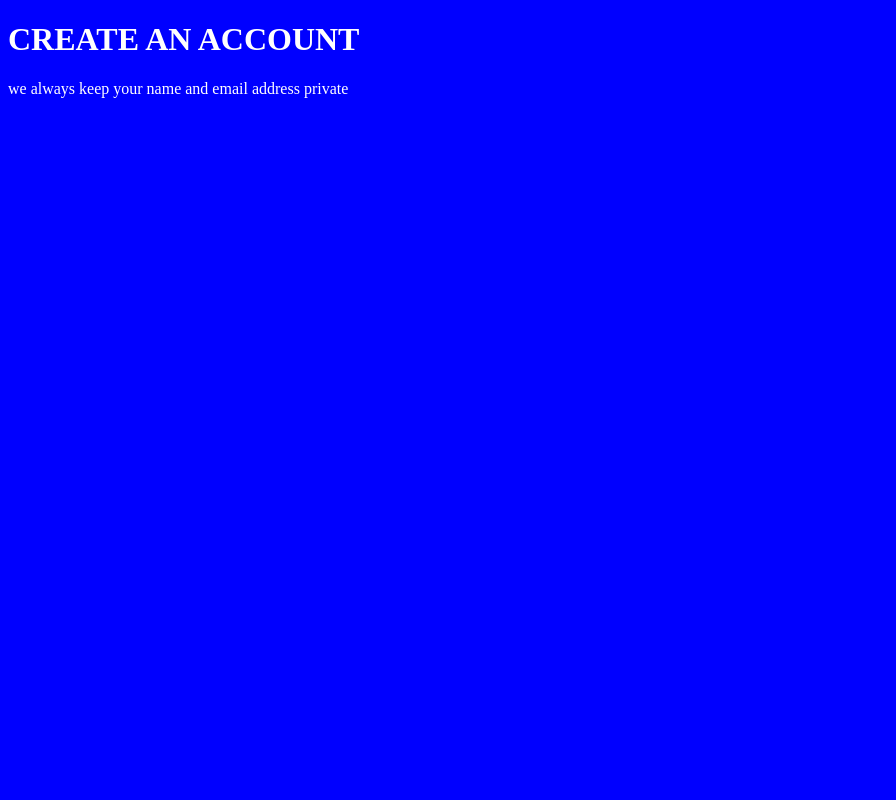
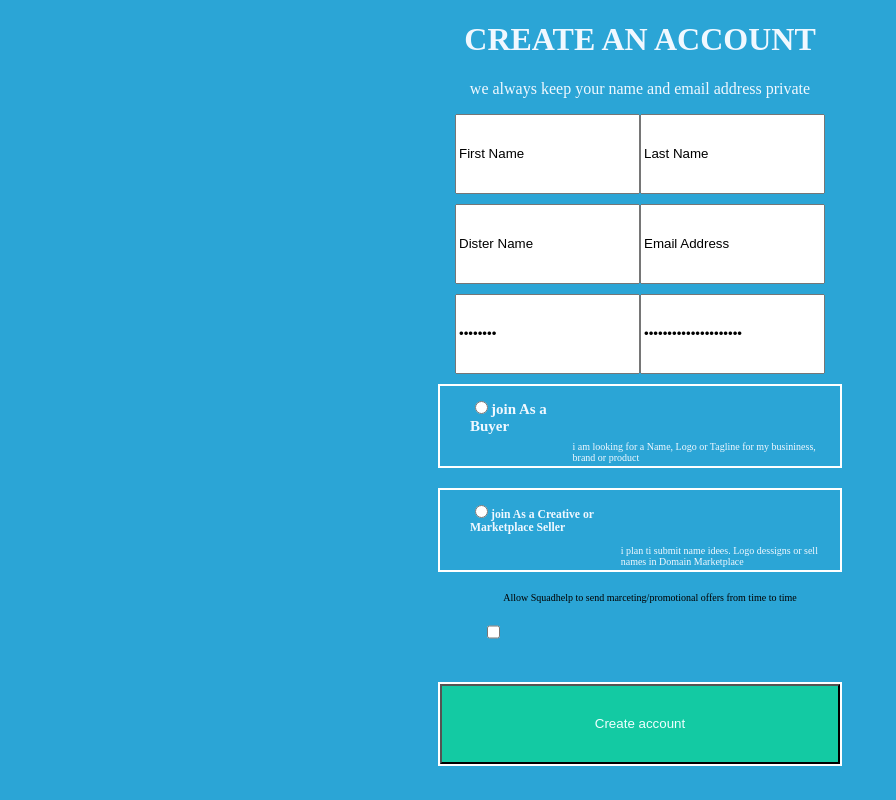
Before and after one commit to nurbol996/Create-form-by-JS, a plain HTML site: page index.html in a window 1280 px wide. Shown: the whole page, without its empty margins (0-896 px from the left). Drawn offline with Linux system fonts and the light colour scheme.

Commit message:
1 version

```diff
--- a/css/style.css
+++ b/css/style.css
@@ -0,0 +1,42 @@
+
+h1, p, .button
+{
+    display: flex;
+    color:aliceblue;
+    justify-content: center;
+}
+.button, .input-container, #checkbox
+{
+    display: flex;
+    justify-content: center;
+    width: 400px;
+    height: 80px;
+    margin: auto;
+    font-size: 10px;
+    overflow: auto;
+}
+button{
+    color: azure;
+    background-color: rgb(19, 202, 163);
+    height: 80px;
+width: 400px;
+margin: auto;
+}
+.button{
+    border: 2px solid white;
+    margin-bottom: 20px;
+    margin-top: 10px;
+}
+.input-container{
+  display: flex;
+    margin-top: 10px;
+}
+.par{
+    margin-top: 55px;
+}
+h2,h3{
+    margin-left: 30px;
+}
+/* #allowsqu{
+    margin-top: px;
+} */
--- a/index.html
+++ b/index.html
@@ -5,6 +5,7 @@
     <meta http-equiv="X-UA-Compatible" content="IE=edge">
     <meta name="viewport" content="width=device-width, initial-scale=1.0">
     <script defer src="src/create-from-by.js"></script>
+    <link rel="stylesheet" href="css/style.css">
     <title>From</title>
 </head>
 <body>
--- a/src/create-from-by.js
+++ b/src/create-from-by.js
@@ -1,7 +1,7 @@
 'use strict';
 const body = document.body;
-document.body.style.background = 'blue';
-// const header = document.createElement('header');
+document.body.style.background = 'rgba(25, 158, 211, 0.918)';
+const header = document.createElement('header');
 let divContainer= document.createElement('div');
 const heading = document.createElement('h1');
 divContainer.appendChild(heading);
@@ -11,10 +11,118 @@ heading.textContent = 'CREATE AN ACCOUNT';
 divContainer.style.color = 'white'
 par1.innerHTML = 'we always keep your name and email address private';
 divContainer.className = 'zogolovok-container';
-body.append(divContainer);
-//header.appendChild (header);
+header.append(divContainer);
+body.appendChild (header);
 
 
+
+const formContainer = document.createElement('form');
 let divContainer2 = document.createElement('div');
 divContainer2.className = 'conteit-container';
-body.append (divContainer2);
+
+let div1 = document.createElement('div');
+div1.className = 'input-container';
+let inputTypeText1 = document.createElement('input');
+inputTypeText1.setAttribute('type', 'text');
+inputTypeText1.value = 'First Name';
+div1.appendChild(inputTypeText1);
+
+let inputTypeText2 = document.createElement('input');
+inputTypeText2.setAttribute('type', 'text');
+inputTypeText2.value = 'Last Name';
+div1.appendChild(inputTypeText2);
+
+document.body.appendChild(formContainer);
+formContainer.appendChild(divContainer2);
+divContainer2.appendChild(div1);
+
+let div2 = document.createElement('div');
+div2.className = 'input-container';
+
+let inputTypeText3 = document.createElement('input');
+inputTypeText3.setAttribute('type', 'text');
+inputTypeText3.value = 'Dister Name';
+div2.appendChild(inputTypeText3);
+
+let inputTypeText4 = document.createElement('input');
+inputTypeText4.setAttribute('type', 'email');
+inputTypeText4.value = 'Email Address';
+div2.appendChild(inputTypeText4);
+
+document.body.appendChild(formContainer);
+formContainer.appendChild(divContainer2);
+divContainer2.appendChild(div2);
+ // пароли
+ let div3 = document.createElement('div');
+ div3.className = 'input-container';
+let inputTypeText5 = document.createElement('input');
+inputTypeText5.setAttribute('type', 'password');
+inputTypeText5.value = 'password';
+div3.appendChild(inputTypeText5);
+
+let inputTypeText6 = document.createElement('input');
+inputTypeText6.setAttribute('type', 'password');
+inputTypeText6.value = 'password confirmation';
+div3.appendChild(inputTypeText6);
+document.body.appendChild(formContainer);
+formContainer.appendChild(divContainer2);
+divContainer2.appendChild(div3);
+//// кнопки
+let div4 = document.createElement('div');
+div4.className = 'button';
+body.appendChild(div4);
+let inputTypeText7= document.createElement('input');
+let h2 = document.createElement('h2');
+div4.appendChild(h2);
+inputTypeText7 = document.createElement('input');
+inputTypeText7.setAttribute('type', 'radio');
+inputTypeText7.className = 'input';
+h2.appendChild(inputTypeText7);
+let label1 = document.createElement('label');
+let labelText1=document.createTextNode ('join As a Buyer');
+let par2 = document.createElement ('p');
+par2.className = 'par';
+let par2Text=document.createTextNode ('i am looking for a Name, Logo or Tagline for my busininess, brand or product');
+par2.appendChild(par2Text);
+div4.appendChild(par2);
+h2.appendChild(label1);
+h2.appendChild(labelText1);
+// 2кнопка
+let div5 = document.createElement('div');
+div5.className = 'button';
+body.appendChild(div5);
+let inputTypeText8= document.createElement('input');
+let h3 = document.createElement('h3');
+div5.appendChild(h3);
+inputTypeText8 = document.createElement('input');
+inputTypeText8.setAttribute('type', 'radio');
+inputTypeText8.className = 'input';
+h3.appendChild(inputTypeText8);
+let label2 = document.createElement('label');
+let labelText2=document.createTextNode ('join As a Creative or Marketplace Seller');
+let par3 = document.createElement ('p');
+let par3Text=document.createTextNode ('i plan ti submit name idees. Logo dessigns or sell names in Domain Marketplace');
+par3.className = 'par';
+par3.appendChild(par3Text);
+div5.appendChild(par3);
+h3.appendChild(label2);
+h3.appendChild(labelText2);
+// чекбокс для галочки
+let div6 = document.createElement ("div");
+body.appendChild(div6);
+div6.id= 'checkbox';
+let inputTypeText9 = document.createElement ("input");
+inputTypeText9.setAttribute ('type','checkbox');
+div6.appendChild(inputTypeText9);
+let label3 = document.createElement('label');
+let labelText10=document.createTextNode ('Allow Squadhelp to send marceting/promotional offers from time to time');
+div6.appendChild(label3);
+div6.appendChild(labelText10);
+ // кнопка вход
+ let div7 = document.createElement('div');
+ body.appendChild(div7);
+ div7.className = 'button';
+ let button = document.createElement('button');
+ div7.appendChild(button);
+ let buttonText = document.createTextNode('Create account');
+ button.appendChild(buttonText);
```
